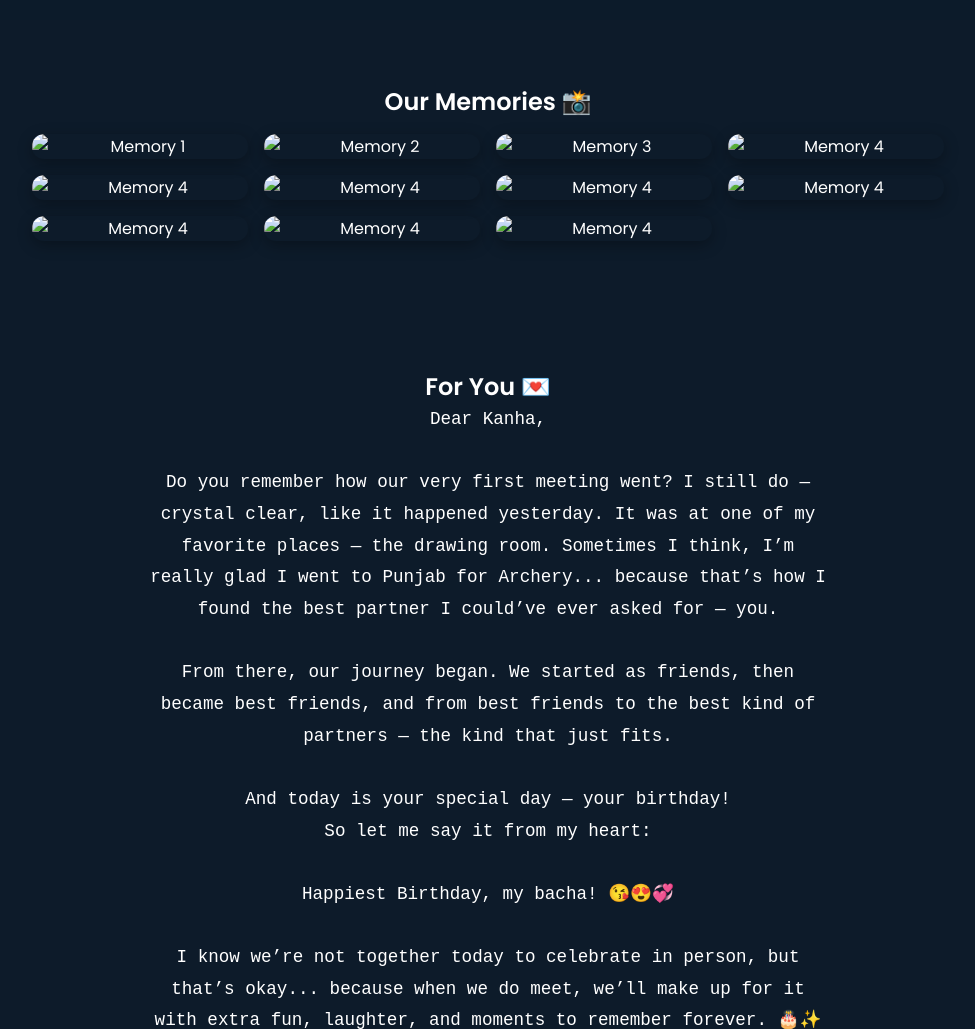
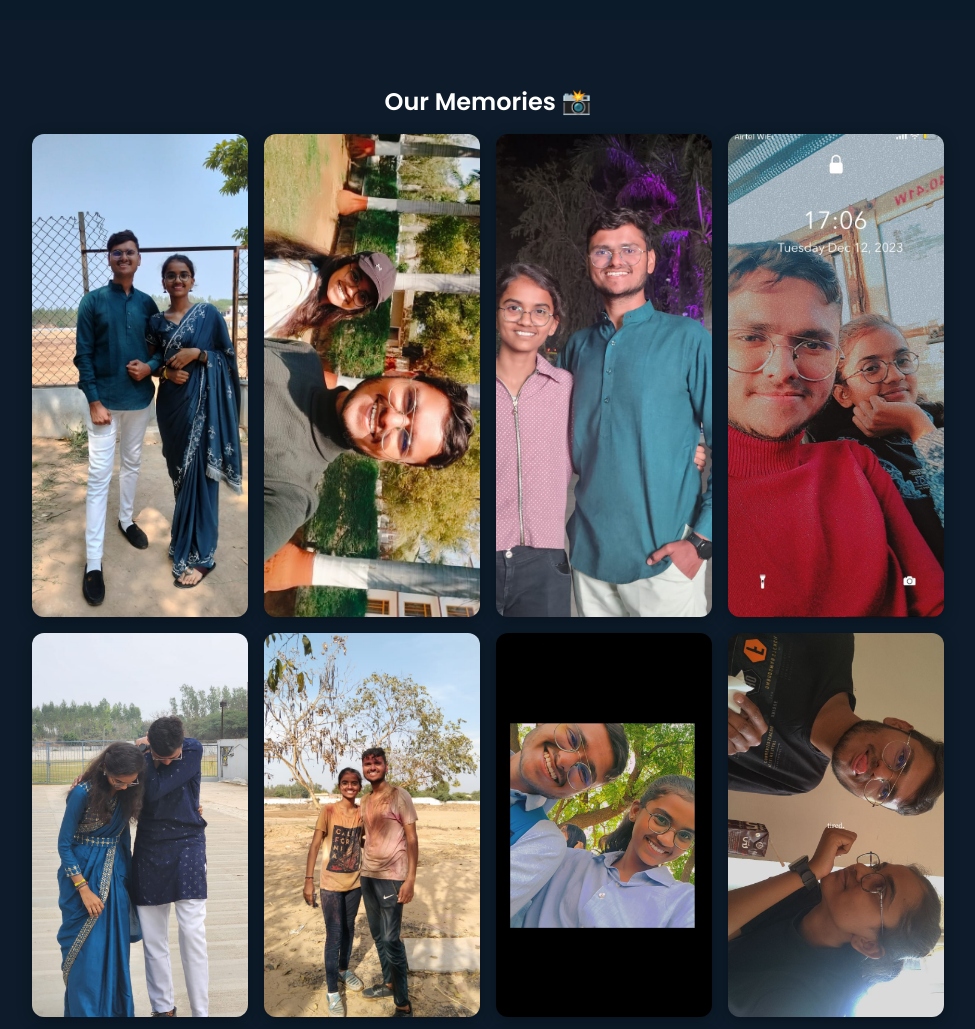
Before and after one commit to purvesha-31/Birthday, a plain HTML site: page index.html in a window 1280 px wide. Shown: the part 780-1809 px from the top of the page, without its empty margins (152-1127 px from the left). Drawn offline with Linux system fonts and the light colour scheme; the site is published under a folder, as on GitHub Pages, so addresses that start at the root find nothing.

Commit message:
Update index.html

```diff
--- a/index.html
+++ b/index.html
@@ -31,17 +31,17 @@
         <h2>Our Memories 📸</h2>
         <!-- Replace src with your own images or links -->
         <div class="gallery">
-          <img src="/IMG-20250712-WA0007.jpg" alt="Memory 1" />
-          <img src="/IMG-20250712-WA0004.jpg" alt="Memory 2" />
-          <img src="/IMG-20250712-WA0005.jpg" alt="Memory 3" />
-          <img src="/IMG-20250712-WA0006.jpg" alt="Memory 4" />
-          <img src="/IMG-20250712-WA0008.jpg" alt="Memory 4" />
-          <img src="/IMG-20250712-WA0009.jpg" alt="Memory 4" />
-          <img src="/IMG-20250504-WA0012.jpg" alt="Memory 4" />
-          <img src="/IMG-20250325-WA0037.jpg" alt="Memory 4" />
-          <img src="/IMG-20250318-WA0033.jpg" alt="Memory 4" />
-          <img src="/IMG-20250318-WA0028.jpg" alt="Memory 4" />
-          <img src="/IMG-20250318-WA0025.jpg" alt="Memory 4" />
+          <img src="IMG-20250712-WA0007.jpg" alt="Memory 1" />
+          <img src="IMG-20250712-WA0004.jpg" alt="Memory 2" />
+          <img src="IMG-20250712-WA0005.jpg" alt="Memory 3" />
+          <img src="IMG-20250712-WA0006.jpg" alt="Memory 4" />
+          <img src="IMG-20250712-WA0008.jpg" alt="Memory 4" />
+          <img src="IMG-20250712-WA0009.jpg" alt="Memory 4" />
+          <img src="IMG-20250504-WA0012.jpg" alt="Memory 4" />
+          <img src="IMG-20250325-WA0037.jpg" alt="Memory 4" />
+          <img src="IMG-20250318-WA0033.jpg" alt="Memory 4" />
+          <img src="IMG-20250318-WA0028.jpg" alt="Memory 4" />
+          <img src="IMG-20250318-WA0025.jpg" alt="Memory 4" />
         </div>
       </section>
 
@@ -75,7 +75,7 @@ On your birthday, I wish all your dreams come true... and I also wish I get to k
         <h2>A Little Surprise 📹</h2>
         <!-- Provide a video/mp4 path or a YouTube embed -->
         <video controls poster="assets/video-poster.jpg">
-          <source src="/Tushu Bday 1.mp4" type="video/mp4" />
+          <source src="Tushu Bday 1.mp4" type="video/mp4" />
           Your browser does not support the video tag.
         </video>
       </section>
```
